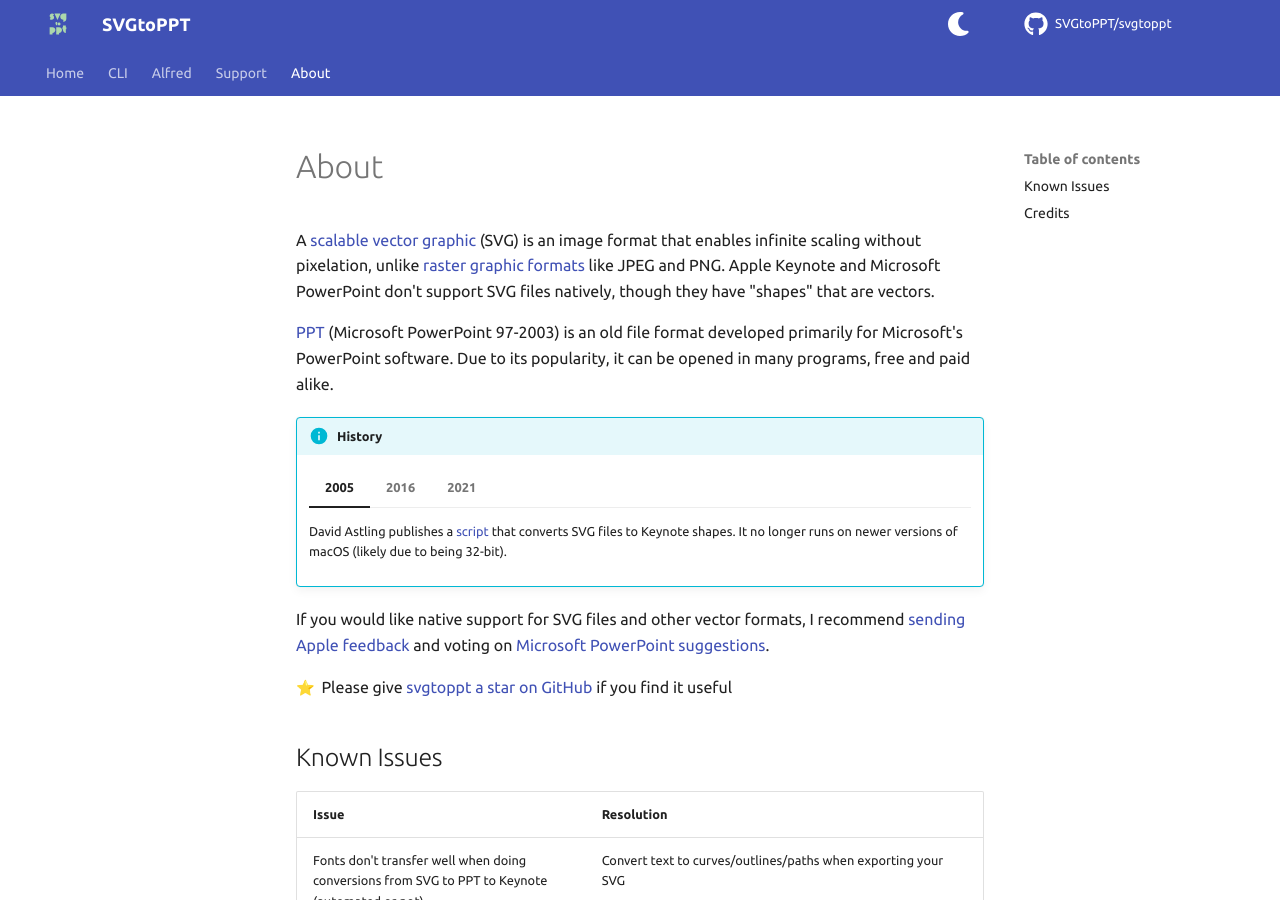
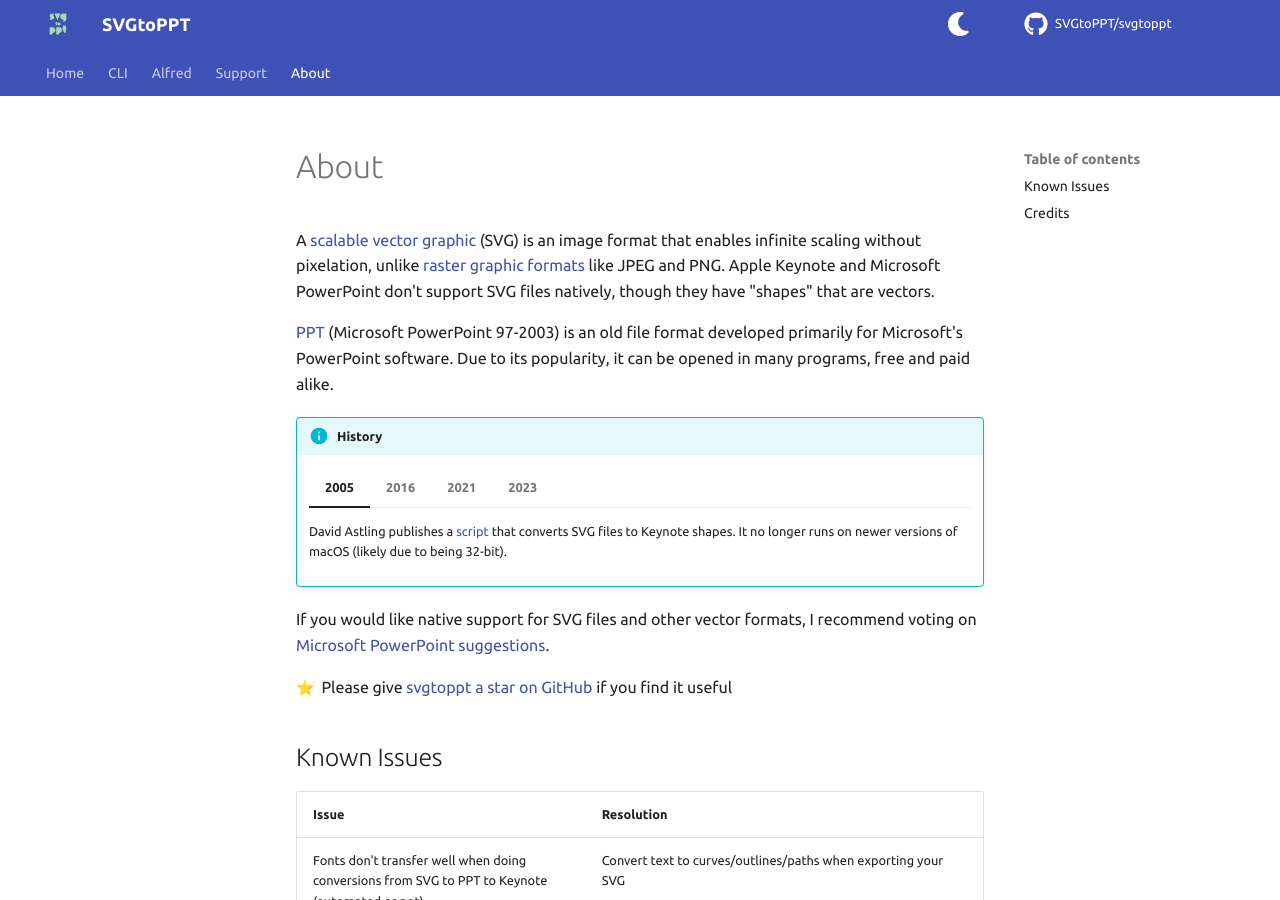
Before and after one commit to SVGtoPPT/svgtoppt-website, an MkDocs documentation site: the page built from docs/about.md, in a window 1280 px wide and 900 px high. Built offline with MkDocs 1.6.1 and Material for MkDocs 9.7.7, drawn with Linux system fonts in a browser that asks for light colours; emoji names are drawn with the system emoji font; comment, search, counter and statistics services are not loaded.

Commit message:
Add note about Keynote 13.1

```diff
--- a/docs/about.md
+++ b/docs/about.md
@@ -17,7 +17,10 @@
     === "2021"
         I found myself needing to transfer lots of SVG files into Keynote. To make it easier I made a crude [Alfred workflow](https://www.alfredapp.com/workflows/) to automate it. Then I was able to generalize it into a [Bash](https://www.gnu.org/software/bash/){target=_blank} script with a dynamic [Libre Office macro](https://help.libreoffice.org/latest/en-US/text/shared/01/06130000.html){target=_blank}.
 
-If you would like native support for SVG files and other vector formats, I recommend [sending Apple feedback](https://www.apple.com/feedback/keynote.html){target=_blank} and voting on [Microsoft PowerPoint suggestions](https://powerpoint.uservoice.com/){target=_blank}.
+    === "2023"
+        Apple releases Keynote 13.1 which includes native support for SVG files.
+
+If you would like native support for SVG files and other vector formats, I recommend voting on [Microsoft PowerPoint suggestions](https://powerpoint.uservoice.com/){target=_blank}.
 
 :star: &nbsp;Please give [svgtoppt a star on GitHub](https://github.com/SVGtoPPT/svgtoppt/stargazers) if you find it useful
 
```
